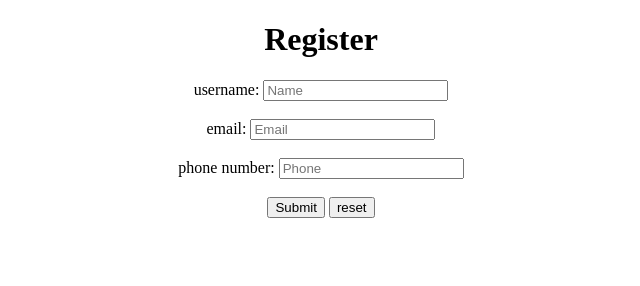
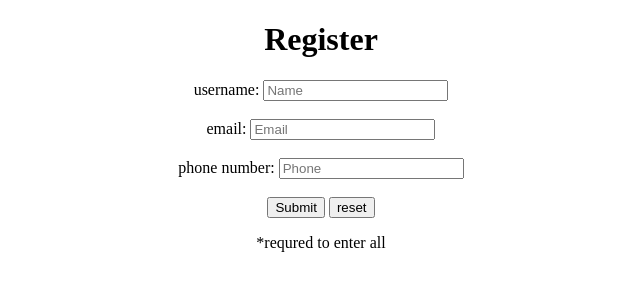
Before and after one commit to vishnu148/lab_internal_week-1, a plain HTML site: page index.html in a window 1280 px wide. Shown: the whole page, without its empty margins (319-959 px from the left). Drawn offline with Linux system fonts and the light colour scheme.

Commit message:
added style

```diff
--- a/index.html
+++ b/index.html
@@ -17,6 +17,7 @@
         <input type="tel" placeholder="Phone" required><br><br>
         <button id="submit" type="button">Submit</button>
         <input type="reset" value="reset">
+        <p>*requred to enter all</p>
     </form>
 </center>
     <script>
```
